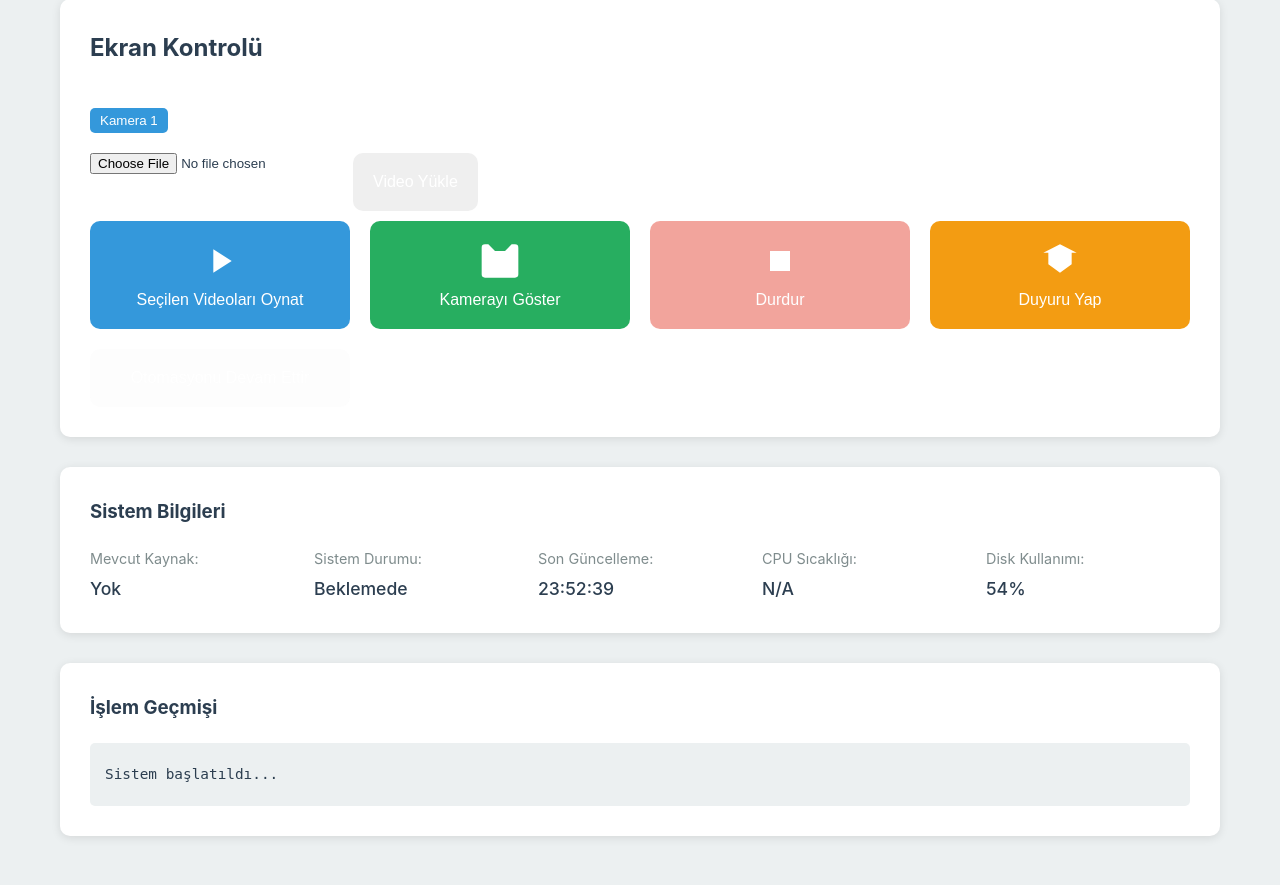
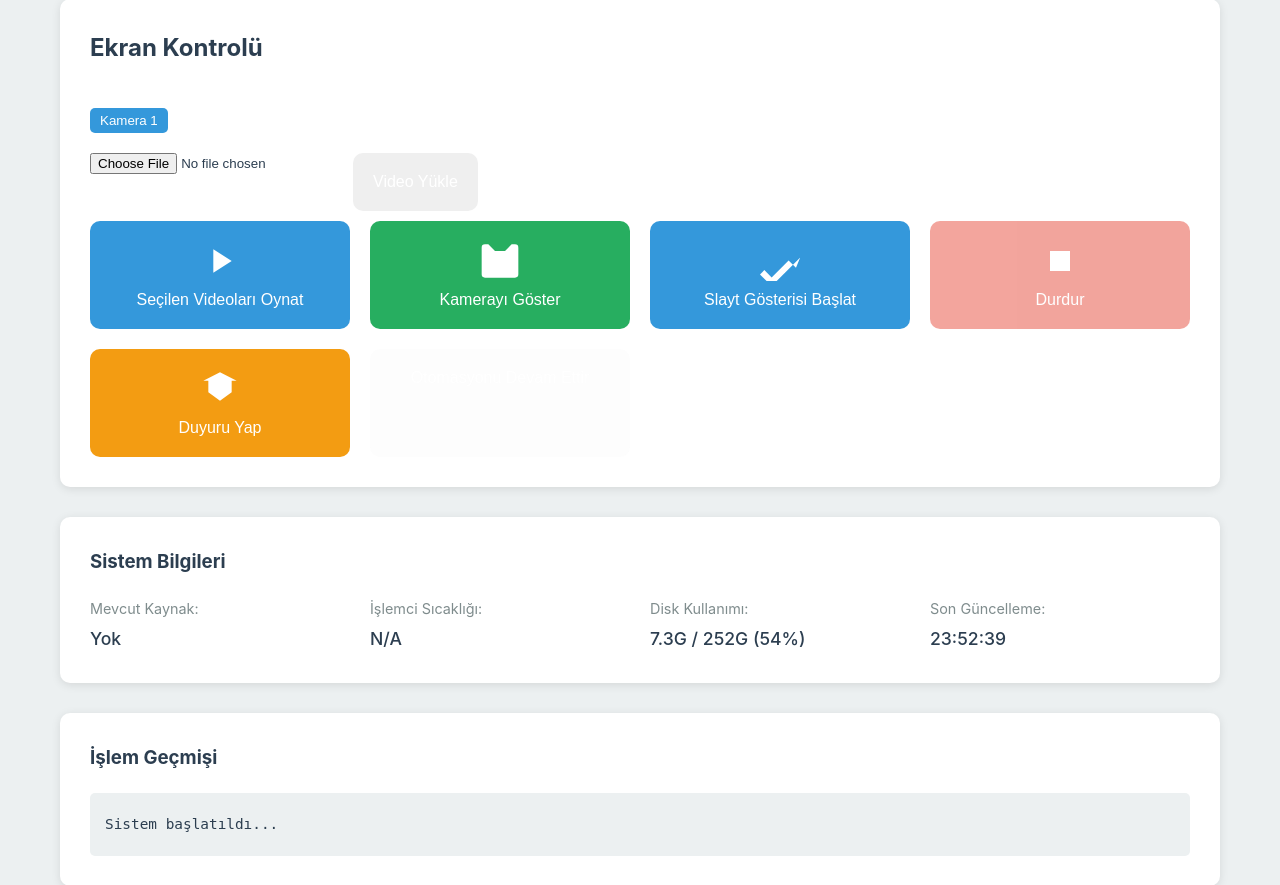
Before and after one commit to mredag/pi-ScreenTV, a Flask app: page / in a window 1280 px wide. Shown: the part 142-1027 px from the top of the page. Run offline with Flask 3, Linux system fonts and the light colour scheme; data that the repository does not hold is empty.

Commit message:
Add slideshow support and system info

```diff
--- a/app.py
+++ b/app.py
@@ -20,10 +20,12 @@ BASE_DIR = os.path.dirname(os.path.abspath(__file__))
 CONFIG_FILE = os.path.join(BASE_DIR, 'config.json')
 LOG_DIR = os.path.join(BASE_DIR, 'logs')
 VIDEO_DIR = os.path.join(BASE_DIR, 'videos')
+IMAGE_DIR = os.path.join(BASE_DIR, 'images')
 
 # Log dizinini oluştur
 os.makedirs(LOG_DIR, exist_ok=True)
 os.makedirs(VIDEO_DIR, exist_ok=True)
+os.makedirs(IMAGE_DIR, exist_ok=True)
 
 # Logging yapılandırması
 logging.basicConfig(
@@ -135,7 +137,7 @@ class MediaPlayer:
         with self.lock:
             try:
                 # MPV komutunu oluştur
-                cmd = ['mpv'] + self.config.get('mpv_options', []) + ['--input-ipc-server=/tmp/mpvsocket', '--loop=playlist'] + video_paths
+                cmd = ['mpv'] + self.config.get('mpv_options', []) + ['--input-ipc-server=/tmp/mpvsocket', '--loop=inf'] + video_paths
 
                 # İşlemi başlat
                 self.current_process = subprocess.Popen(
@@ -189,6 +191,28 @@ class MediaPlayer:
 
             except Exception as e:
                 logger.error(f"Kamera yayını hatası: {e}")
+                return False, f"Hata: {str(e)}"
+
+    def play_slideshow(self, duration=5):
+        """Resim slayt gösterisi oynat"""
+        image_files = [os.path.join(IMAGE_DIR, f) for f in os.listdir(IMAGE_DIR) if f.lower().endswith(('.jpg', '.jpeg', '.png'))]
+
+        if not image_files:
+            logger.error("Slayt için resim bulunamadı")
+            return False, "Resim bulunamadı"
+
+        self.stop_current()
+        self.pause_automation()
+
+        with self.lock:
+            try:
+                cmd = ['mpv'] + self.config.get('mpv_options', []) + [f'--image-display-duration={duration}', '--loop=inf'] + image_files
+                self.current_process = subprocess.Popen(cmd)
+                self.current_source = 'slayt'
+                logger.info(f"Slayt gösterisi başlatıldı. Gösterilecek resim sayısı: {len(image_files)}")
+                return True, "Slayt gösterisi başlatıldı"
+            except Exception as e:
+                logger.error(f"Slayt gösterisi hatası: {e}")
                 return False, f"Hata: {str(e)}"
 
     def get_status(self):
@@ -326,6 +350,17 @@ def play_camera():
         'status': player.get_status()
     })
 
+@app.route('/play_slideshow', methods=['POST'])
+def play_slideshow():
+    """Slayt gösterisi endpoint'i"""
+    logger.info("Slayt gösterisi isteği alındı")
+    success, message = player.play_slideshow()
+    return jsonify({
+        'success': success,
+        'message': message,
+        'status': player.get_status()
+    })
+
 @app.route('/stop', methods=['POST'])
 def stop():
     """Oynatmayı durdur"""
@@ -378,13 +413,20 @@ def resume():
 
 @app.route('/system_info')
 def system_info():
-    temp = ''
+    temp = 'N/A'
+    disk = 'N/A'
     try:
         out = subprocess.check_output(['vcgencmd', 'measure_temp']).decode()
         temp = out.strip().split('=')[1]
     except Exception:
-        temp = 'N/A'
-    disk = subprocess.check_output(['df', '-h', '/']).decode().splitlines()[1].split()[4]
+        logger.warning("İşlemci sıcaklığı okunamadı (vcgencmd komutu bulunamadı?).")
+
+    try:
+        out = subprocess.check_output(['df', '-h', '/']).decode().splitlines()[1].split()
+        disk = f"{out[2]} / {out[1]} ({out[4]})"
+    except Exception:
+        logger.warning("Disk bilgisi okunamadı.")
+
     return jsonify({'temperature': temp, 'disk_usage': disk})
 
 
--- a/static/script.js
+++ b/static/script.js
@@ -19,7 +19,7 @@ class PiEkranController {
             cameraList: document.getElementById('cameraList'),
             videoList: document.getElementById('videoList'),
             currentSource: document.getElementById('currentSource'),
-            systemStatus: document.getElementById('systemStatus'),
+            playSlideshowBtn: document.getElementById('playSlideshowBtn'),
             lastUpdate: document.getElementById('lastUpdate'),
             cpuTemp: document.getElementById('cpuTemp'),
             diskUsage: document.getElementById('diskUsage'),
@@ -31,6 +31,7 @@ class PiEkranController {
 
         // Durumu kontrol et
         this.checkStatus();
+        this.checkSystemInfo();
 
         // Periyodik durum kontrolü başlat
         this.startStatusChecking();
@@ -42,6 +43,7 @@ class PiEkranController {
     bindEvents() {
         this.elements.playVideoBtn.addEventListener('click', () => this.playVideo());
         this.elements.playCameraBtn.addEventListener('click', () => this.playCamera());
+        this.elements.playSlideshowBtn.addEventListener('click', () => this.playSlideshow());
         this.elements.stopBtn.addEventListener('click', () => this.stop());
         this.elements.announceBtn.addEventListener('click', () => this.announce());
         this.elements.uploadBtn.addEventListener('click', () => this.upload());
@@ -53,27 +55,38 @@ class PiEkranController {
         this.statusCheckInterval = setInterval(() => {
             if (!this.isProcessing) {
                 this.checkStatus();
+                this.checkSystemInfo();
             }
         }, 5000);
     }
 
     async checkStatus() {
         try {
-            const [statusRes, infoRes, camRes] = await Promise.all([
+            const [statusRes, camRes] = await Promise.all([
                 fetch('/status'),
-                fetch('/system_info'),
                 fetch('/cameras')
             ]);
             const status = await statusRes.json();
-            const info = await infoRes.json();
             const cams = await camRes.json();
-            this.updateUI(status, info, cams);
+            this.updateUI(status, cams);
         } catch (error) {
             this.handleError('Sunucuya bağlanılamıyor');
         }
     }
 
-    updateUI(status, info, cams) {
+    async checkSystemInfo() {
+        try {
+            const response = await fetch('/system_info');
+            const data = await response.json();
+            this.elements.cpuTemp.textContent = data.temperature;
+            this.elements.diskUsage.textContent = data.disk_usage;
+        } catch (error) {
+            this.elements.cpuTemp.textContent = 'Hata';
+            this.elements.diskUsage.textContent = 'Hata';
+        }
+    }
+
+    updateUI(status, cams) {
         // Durum göstergesini güncelle
         this.elements.statusIndicator.className = 'status-indicator';
 
@@ -87,17 +100,12 @@ class PiEkranController {
 
         // Bilgileri güncelle
         this.elements.currentSource.textContent = status.source ?
-            (status.source === 'video' ? 'Tanıtım Videosu' : 'Canlı Kamera') :
+            (status.source === 'video' ? 'Tanıtım Videosu' : (status.source === 'camera' ? 'Canlı Kamera' : status.source)) :
             'Yok';
-        this.elements.systemStatus.textContent = status.playing ? 'Oynatılıyor' : 'Beklemede';
         this.elements.lastUpdate.textContent = new Date().toLocaleTimeString('tr-TR');
 
         // Butonları güncelle
         this.updateButtons(status);
-        if (info) {
-            this.elements.cpuTemp.textContent = info.temperature;
-            this.elements.diskUsage.textContent = info.disk_usage;
-        }
         if (cams && cams.cameras) {
             this.renderCameraList(cams.cameras);
         }
@@ -107,6 +115,7 @@ class PiEkranController {
         if (!this.isProcessing) {
             this.elements.playVideoBtn.disabled = false;
             this.elements.playCameraBtn.disabled = false;
+            this.elements.playSlideshowBtn.disabled = false;
             this.elements.announceBtn.disabled = false;
             this.elements.stopBtn.disabled = !status.playing;
             this.elements.uploadBtn.disabled = false;
@@ -200,6 +209,30 @@ class PiEkranController {
             this.handleError('Kamera yayını hatası');
         } finally {
             this.isProcessing = false;
+        }
+    }
+
+    async playSlideshow() {
+        if (this.isProcessing) return;
+        this.isProcessing = true;
+        this.disableAllButtons();
+        this.elements.playSlideshowBtn.classList.add('loading');
+        this.addLog('Slayt gösterisi isteği gönderiliyor...');
+
+        try {
+            const response = await fetch('/play_slideshow', { method: 'POST' });
+            const data = await response.json();
+            if (data.success) {
+                this.addLog('Slayt gösterisi başarıyla başlatıldı', 'success');
+                this.updateUI(data.status);
+            } else {
+                this.addLog(`Hata: ${data.message}`, 'error');
+            }
+        } catch (error) {
+            this.handleError('Slayt gösterisi hatası');
+        } finally {
+            this.isProcessing = false;
+            this.elements.playSlideshowBtn.classList.remove('loading');
         }
     }
 
@@ -331,6 +364,7 @@ class PiEkranController {
     disableAllButtons() {
         this.elements.playVideoBtn.disabled = true;
         this.elements.playCameraBtn.disabled = true;
+        this.elements.playSlideshowBtn.disabled = true;
         this.elements.stopBtn.disabled = true;
         this.elements.announceBtn.disabled = true;
         this.elements.uploadBtn.disabled = true;
--- a/static/style.css
+++ b/static/style.css
@@ -189,6 +189,9 @@ main {
 .announce-button {
     background-color: var(--warning-color);
 }
+.slideshow-button {
+    background-color: var(--secondary-color);
+}
 
 .button-icon {
     width: 40px;
--- a/templates/index.html
+++ b/templates/index.html
@@ -41,6 +41,13 @@
                         <span>Kamerayı Göster</span>
                     </button>
 
+                    <button class="control-button slideshow-button" id="playSlideshowBtn" disabled>
+                        <svg class="button-icon" viewBox="0 0 24 24">
+                            <path d="M21.58,16.09L17.17,11.68L7,21.85L2.59,17.44L0,20.03L7,27.03L24.17,9.86L21.58,16.09Z" />
+                        </svg>
+                        <span>Slayt Gösterisi Başlat</span>
+                    </button>
+
                     <button class="control-button stop-button" id="stopBtn" disabled>
                         <svg class="button-icon" viewBox="0 0 24 24">
                             <path d="M18 18H6V6h12v12z"/>
@@ -65,20 +72,16 @@
                         <span class="info-value" id="currentSource">-</span>
                     </div>
                     <div class="info-item">
-                        <span class="info-label">Sistem Durumu:</span>
-                        <span class="info-value" id="systemStatus">-</span>
-                    </div>
-                    <div class="info-item">
-                        <span class="info-label">Son Güncelleme:</span>
-                        <span class="info-value" id="lastUpdate">-</span>
-                    </div>
-                    <div class="info-item">
-                        <span class="info-label">CPU Sıcaklığı:</span>
+                        <span class="info-label">İşlemci Sıcaklığı:</span>
                         <span class="info-value" id="cpuTemp">-</span>
                     </div>
                     <div class="info-item">
                         <span class="info-label">Disk Kullanımı:</span>
                         <span class="info-value" id="diskUsage">-</span>
+                    </div>
+                    <div class="info-item">
+                        <span class="info-label">Son Güncelleme:</span>
+                        <span class="info-value" id="lastUpdate">-</span>
                     </div>
                 </div>
             </div>
```
Also changed, not shown: 1 other file.
